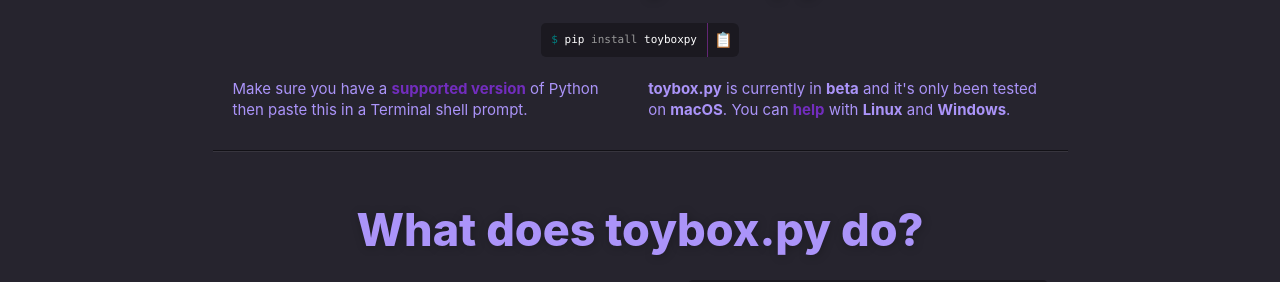
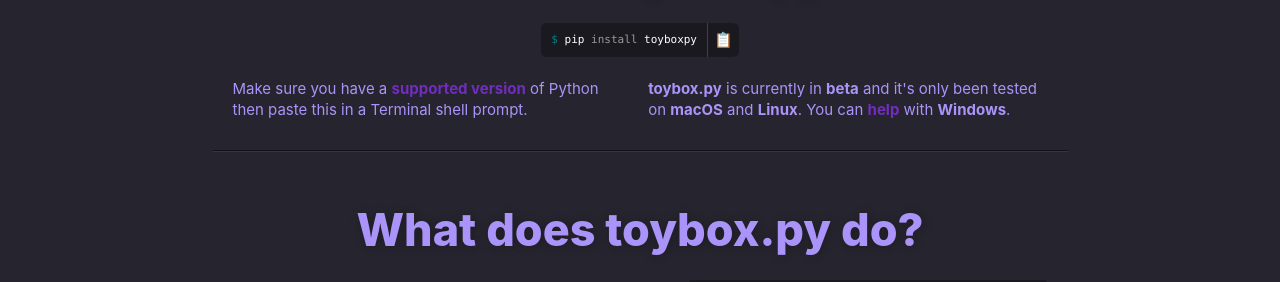
Before and after one commit to toyboxpy/toyboxpy.io, a Jekyll site: the page built from index.html, in a window 1280 px wide. Shown: the part 406-688 px from the top of the page. Built offline with Jekyll 4.4.1, drawn with Linux system fonts in a browser that asks for light colours; comment, search, counter and statistics services are not loaded.

```diff
--- a/_data/locales/en.yml
+++ b/_data/locales/en.yml
@@ -7,8 +7,8 @@ en:
     then: Then simply <a href="https://github.com/toyboxpy/toybox.py#using-lua-toyboxes">import</a> the <b>toyboxes</b> in your project.
     install:
       install: Install toybox.py
-      what: <b>toybox.py</b> is currently in <b>beta</b> and it's only been tested on <b>macOS</b>. You can <a href="https://github.com/toyboxpy/toybox.py/discussions/1"><b>help</b></a> with <b>Linux</b> and <b>Windows</b>.
       paste: Make sure you have a <a href="https://toyboxpy.io/blog/installing-python">supported version</a> of Python then paste this in a Terminal shell prompt.
+      what: <b>toybox.py</b> is currently in <b>beta</b> and it's only been tested on <b>macOS</b> and <b>Linux</b>. You can <a href="https://github.com/toyboxpy/toybox.py/discussions/1"><b>help</b></a> with <b>Windows</b>.
     whatisthere: What can I play with?
     herearesamples: Here are some <b>toyboxes</b> that you can play with right now. Best part is, you can also <a href="https://github.com/toyboxpy/toybox.py#creating-your-own-toyboxes">create your own</a>.
     pdbasedesc: Common low-level C helpers and handy extensions to Lua <b>table</b>, <b>math</b> and also a C-like <b>enum</b> for Lua.
```
